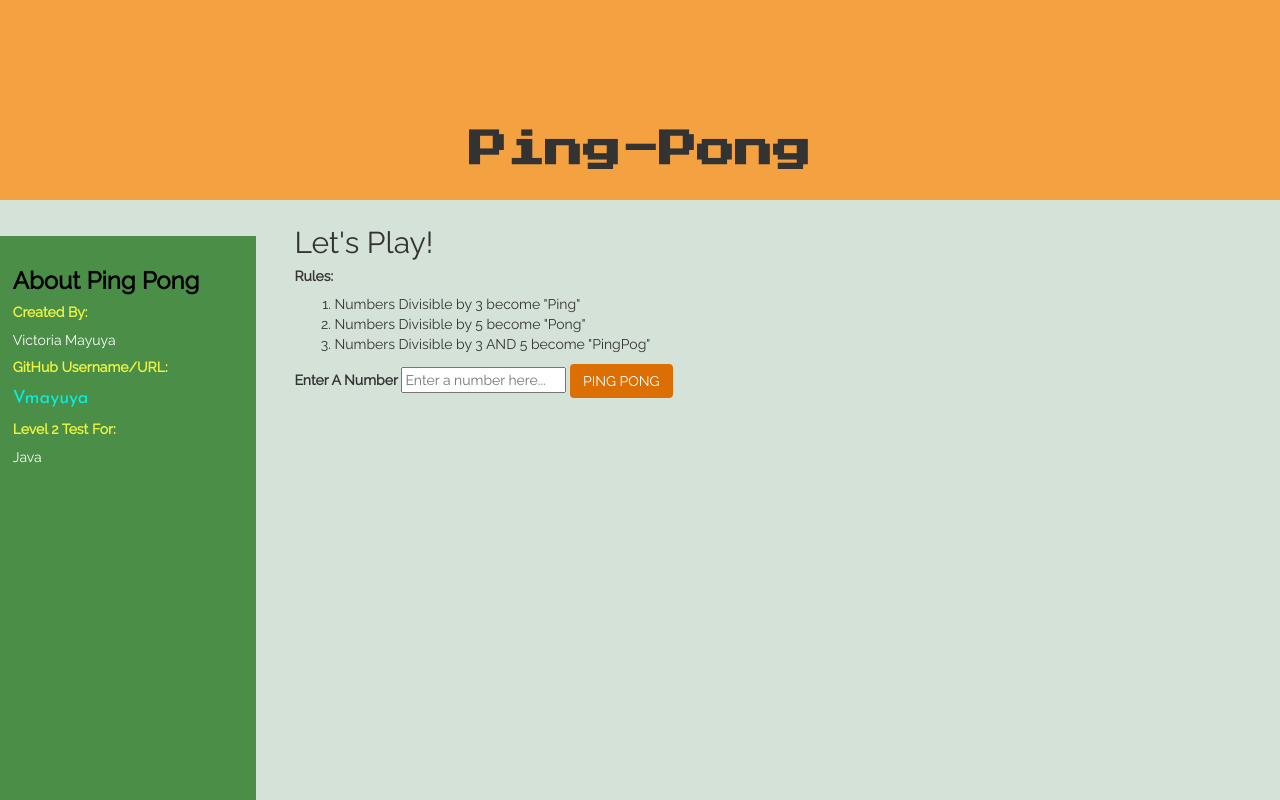
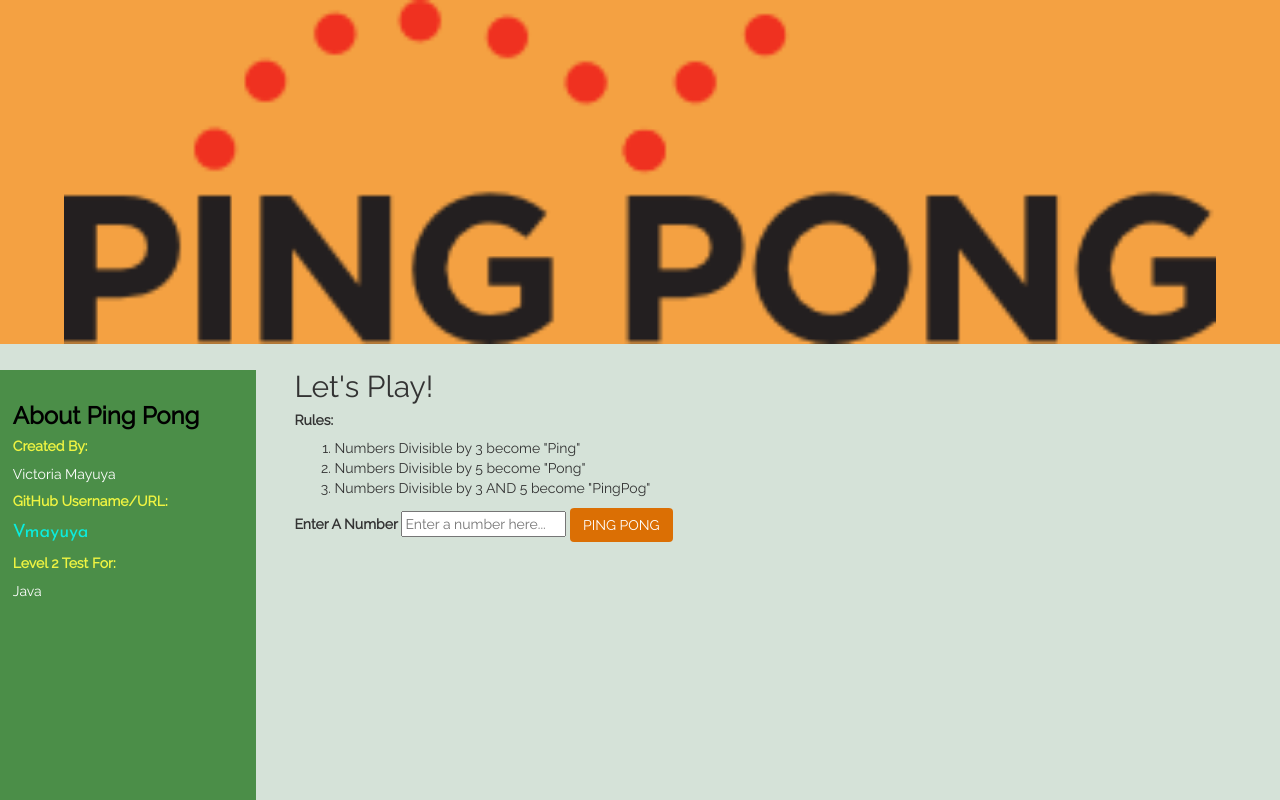
Before and after one commit to Vmayuya/Game-Project, a plain HTML site: page index.html in a window 1280 px wide. Shown: the top 800 px of the page. Drawn offline with Linux system fonts and the light colour scheme.

Commit message:
this commit is to show that an image was added to the header

```diff
--- a/index.html
+++ b/index.html
@@ -13,10 +13,7 @@
      <div class="backheader">
     </div>
     <div class="header">
-      <img src="img/header2.svg" alt="">
-      <div class="headerText">
-        <p>Ping-Pong</p>
-      </div>
+      <img src="img/pingpong.png" alt="">
     </div>
     <div class="sidebar">
       <h3>About Ping Pong</h3>
```
Also changed, not shown: img/pingpong.png (added).
